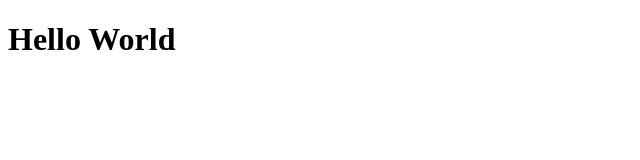
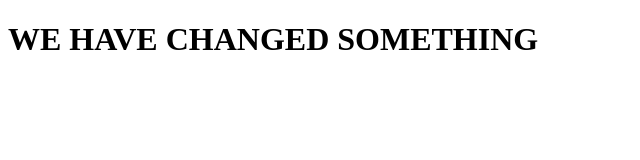
Before and after one commit to Reinoptland/week1-examples, a plain HTML site: page index.html in a window 1280 px wide. Shown: the whole page, without its empty margins (0-640 px from the left). Drawn offline with Linux system fonts and the light colour scheme.

Commit message:
Reassign innerText

```diff
--- a/index.html
+++ b/index.html
@@ -21,6 +21,13 @@
 <script>
     // Step 3: Select element and assign to a variable
     const title = document.getElementById('bigTitle')
-    console.log(title)
+
+    // Step 4: Reassign the innerText property to a different value
+    console.log(title.innerText)
+    title.innerText = "WE HAVE CHANGED SOMETHING"
+
+    // const title = { tagName: 'h1', innerText: 'Hello world' }
+    // console.log(title.innerText)
+    // title.innerText = "WE HAVE CHANGED SOMETHING"
 </script>
 </html>
```
